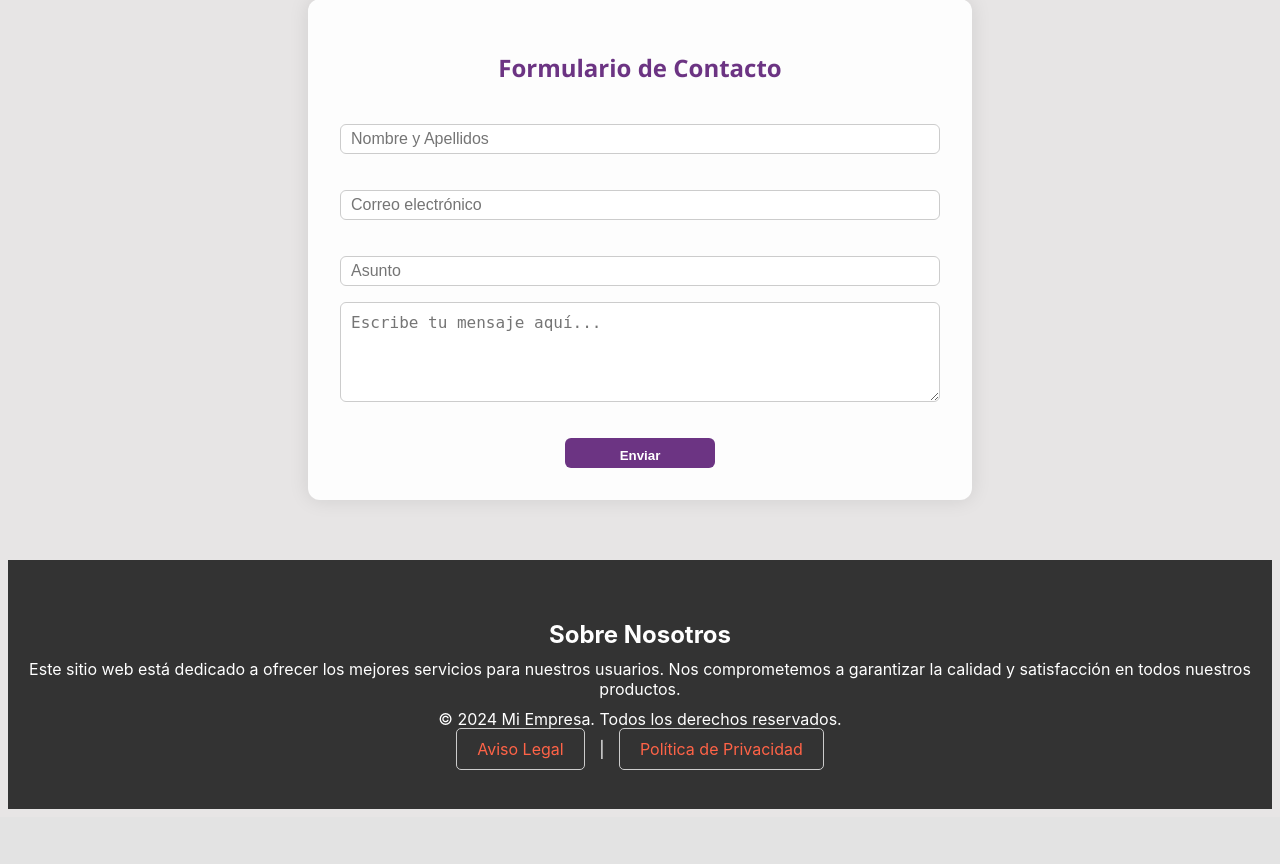
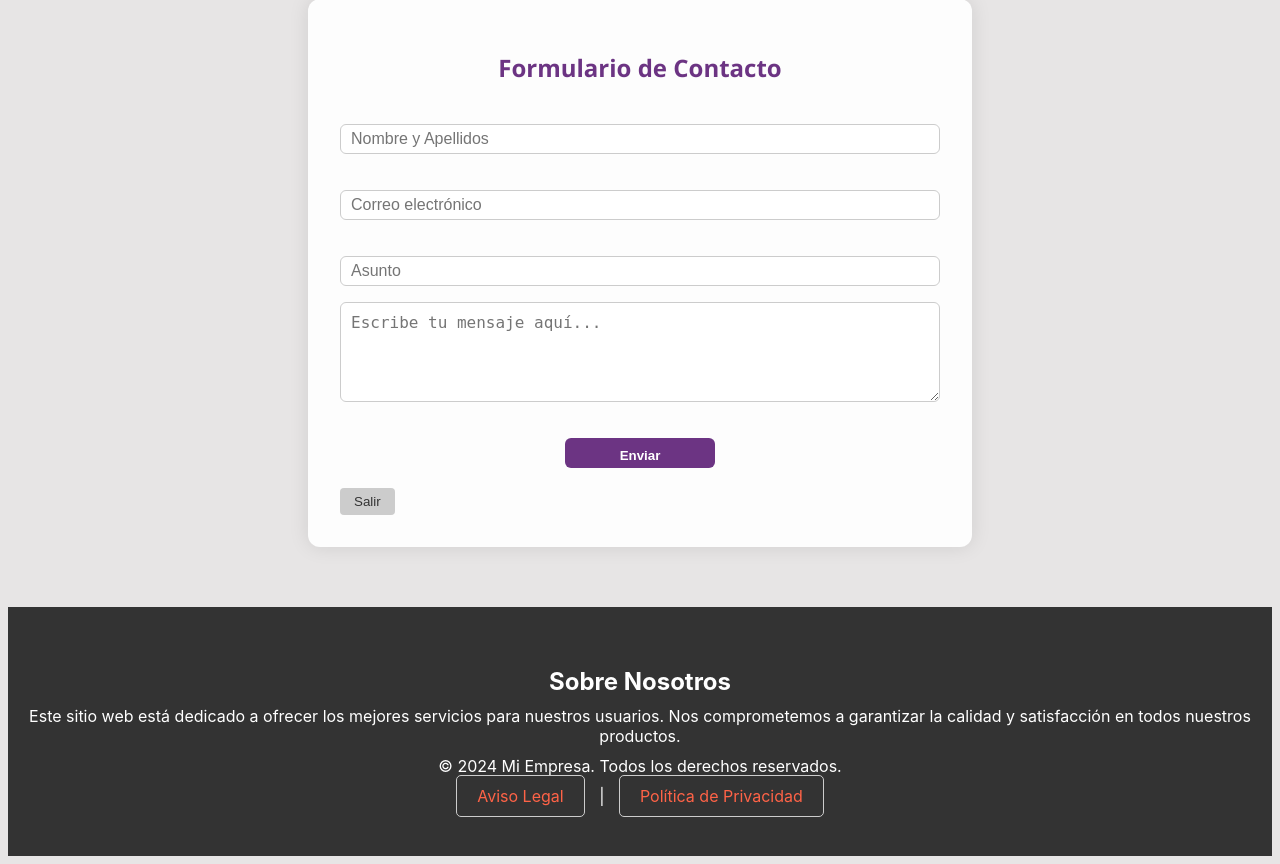
Before and after one commit to superyayas/laYayaFinal, a PHP site: page /includes/contacto.php in a window 1280 px wide. Shown: the part 149-1013 px from the top of the page. Before the commit the page ends 958 px from the top, so only its background shows below. Run offline with PHP 8.4, Linux system fonts and the light colour scheme.

Commit message:
Bárbara
Formulario Contacto acceso desde Inicio y Sesion usuario.

```diff
--- a/includes/cabecera.php
+++ b/includes/cabecera.php
@@ -44,7 +44,7 @@ session_start();
       <nav>
         <a href="<?= BASE_URL ?>index.php">Inicio</a>
         <a href="<?= BASE_URL ?>sesiones/accesoUser.php"> Sesión de: <?= htmlspecialchars($_SESSION['usuario'])?></a>
-        <a href="<?= BASE_URL ?>">Contacto</a>
+        <a href="<?= BASE_URL ?>includes/contacto.php">Contacto</a>
         <a href="<?= BASE_URL ?>sesiones/controlSesiones/cerrarSesion.php">Cerrar sesión</a>
 
       </nav>
--- a/includes/contacto.php
+++ b/includes/contacto.php
@@ -20,6 +20,9 @@
     <textarea name="mensaje" placeholder="Escribe tu mensaje aquí..." required></textarea>
     <input type="submit" value="Enviar">
   </form>
+  <div class="boton-salir-container">
+  <button type="button" onclick="window.location.href='../index.php'" class="boton-salir">Salir</button>
+</div>
 </section>
 
 <?php include 'pie.html'; ?>
--- a/includes/styles.css
+++ b/includes/styles.css
@@ -244,6 +244,38 @@ input{
     background-color: #512e5f;
     transform: scale(1.05);
   }
+  .boton-enviar {
+    background-color: #6b2676;
+    color: white;
+    padding: 8px 20px;
+    border: none;
+    border-radius: 4px;
+    margin-top: 10px;
+    cursor: pointer;
+  }
+
+  .boton-enviar:hover {
+    background-color: #581c61;
+  }
+
+  .boton-salir-container {
+    margin-top: 20px;
+    text-align: left; /* Cambia a right si lo quieres a la derecha */
+  }
+
+  .boton-salir {
+    background-color: #ccc;
+    color: #333;
+    padding: 6px 14px;
+    border: none;
+    border-radius: 4px;
+    cursor: pointer;
+  }
+
+  .boton-salir:hover {
+    background-color: #999;
+  }
+
 
   /*procesarContacto*/
   .seccion-contacto {
```
